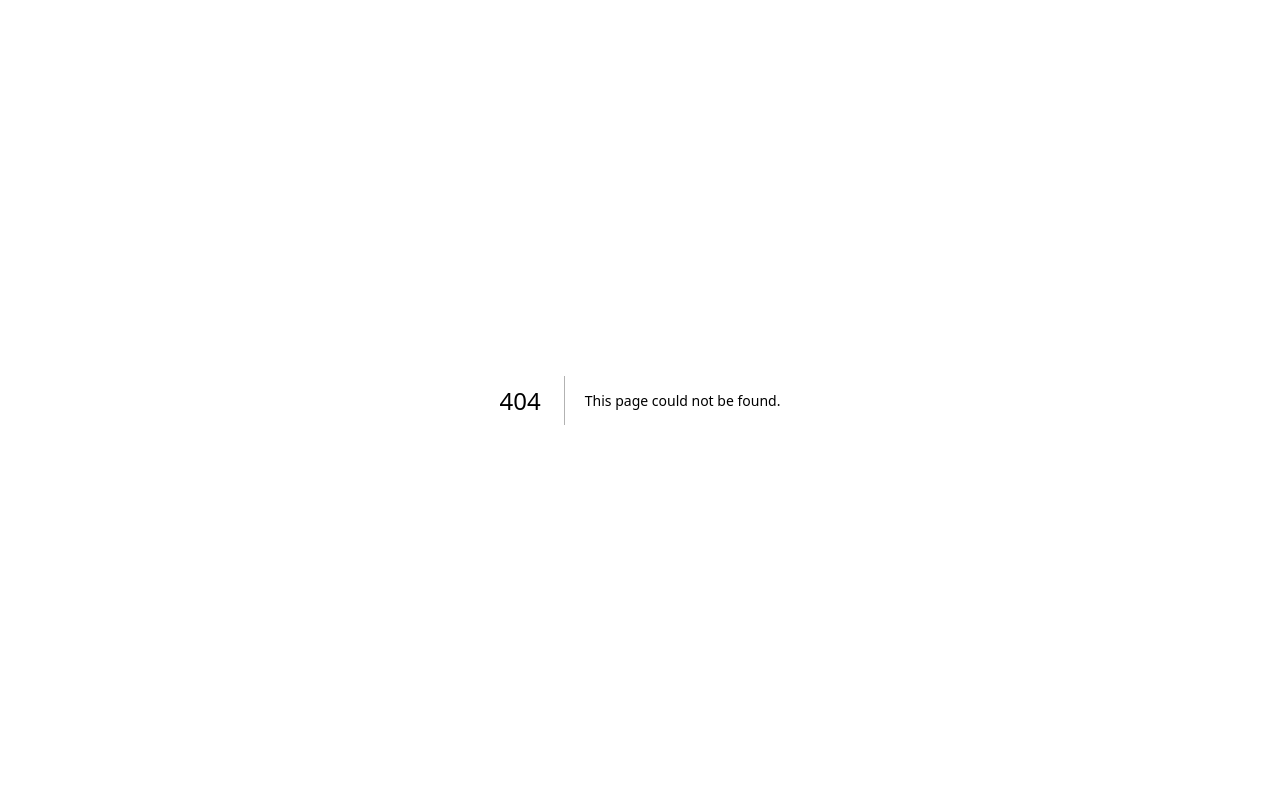
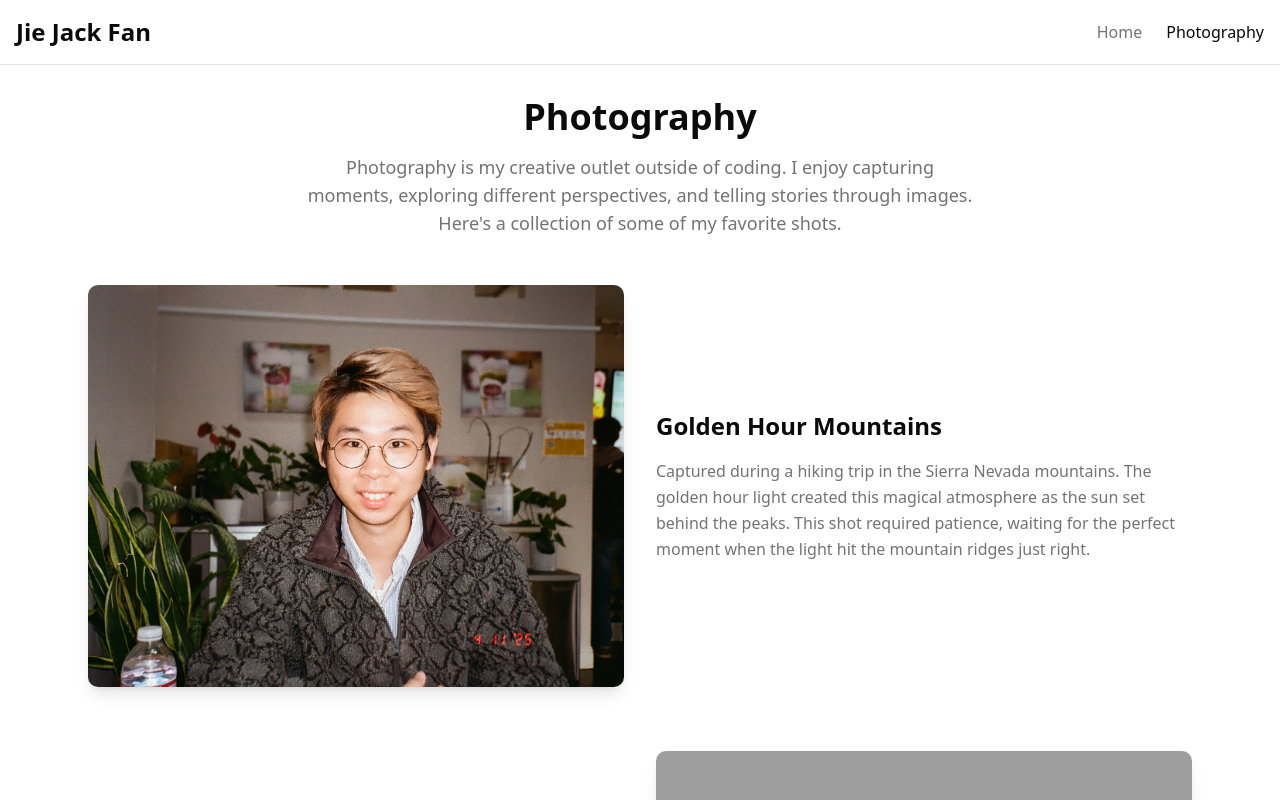
Before and after one commit to jiejackfan/jackkkfan, a Next.js app: page /photography in a window 1280 px wide. Before the commit this address had no page. Shown: the top 800 px of the page. Built offline with nearby package versions, Linux system fonts and the light colour scheme; grey boxes are pictures that could not be loaded.

Commit message:
photography page

```diff
--- a/app/page.tsx
+++ b/app/page.tsx
@@ -9,7 +9,22 @@ export default function HomePage() {
       {/* Header */}
       <header className="border-b">
         <div className="container mx-auto px-4 py-4">
-          <h1 className="text-2xl font-bold">Jie Jack Fan</h1>
+          <div className="flex justify-between items-center">
+            <div className="flex items-center gap-3">
+              <h1 className="text-2xl font-bold">Jie Jack Fan</h1>
+            </div>
+            <nav className="flex gap-6">
+              <Link href="/" className="text-foreground hover:text-muted-foreground transition-colors font-medium">
+                Home
+              </Link>
+              <Link
+                href="/photography"
+                className="text-muted-foreground hover:text-foreground transition-colors font-medium"
+              >
+                Photography
+              </Link>
+            </nav>
+          </div>
         </div>
       </header>
 
@@ -67,22 +82,24 @@ export default function HomePage() {
               <CardHeader>
                 <div className="flex justify-between items-start">
                   <div>
-                    <CardTitle>Senior Software Engineer</CardTitle>
-                    <CardDescription className="text-base">Tech Company Inc.</CardDescription>
+                    <CardTitle>Software Engineer II</CardTitle>
+                    <CardDescription className="text-base">VMware Inc.</CardDescription>
                   </div>
-                  <Badge variant="secondary">2022 - Present</Badge>
+                  <Badge variant="secondary">2022.6 - Present</Badge>
                 </div>
               </CardHeader>
               <CardContent>
                 <p className="text-muted-foreground mb-3">
-                  Led development of scalable web applications serving millions of users. Collaborated with
+                  Led development of scalable web applications serving enterprises users. Collaborated with
                   cross-functional teams to deliver high-quality software solutions.
                 </p>
                 <div className="flex flex-wrap gap-2">
-                  <Badge variant="outline">React</Badge>
+                  <Badge variant="outline">Angular</Badge>
                   <Badge variant="outline">Node.js</Badge>
                   <Badge variant="outline">TypeScript</Badge>
                   <Badge variant="outline">AWS</Badge>
+                  <Badge variant="outline">MySQL</Badge>
+                  <Badge variant="outline">Redis</Badge>
                 </div>
               </CardContent>
             </Card>
@@ -91,10 +108,10 @@ export default function HomePage() {
               <CardHeader>
                 <div className="flex justify-between items-start">
                   <div>
-                    <CardTitle>Software Engineer</CardTitle>
-                    <CardDescription className="text-base">Startup Solutions</CardDescription>
+                    <CardTitle>Software Engineer Intern</CardTitle>
+                    <CardDescription className="text-base">Glimmer 411</CardDescription>
                   </div>
-                  <Badge variant="secondary">2020 - 2022</Badge>
+                  <Badge variant="secondary">2021.5 - 2021.8</Badge>
                 </div>
               </CardHeader>
               <CardContent>
@@ -107,30 +124,6 @@ export default function HomePage() {
                   <Badge variant="outline">Python</Badge>
                   <Badge variant="outline">PostgreSQL</Badge>
                   <Badge variant="outline">Docker</Badge>
-                </div>
-              </CardContent>
-            </Card>
-
-            <Card>
-              <CardHeader>
-                <div className="flex justify-between items-start">
-                  <div>
-                    <CardTitle>Junior Developer</CardTitle>
-                    <CardDescription className="text-base">Digital Agency</CardDescription>
-                  </div>
-                  <Badge variant="secondary">2019 - 2020</Badge>
-                </div>
-              </CardHeader>
-              <CardContent>
-                <p className="text-muted-foreground mb-3">
-                  Built responsive websites and web applications for various clients. Gained experience in modern web
-                  development practices and agile methodologies.
-                </p>
-                <div className="flex flex-wrap gap-2">
-                  <Badge variant="outline">HTML/CSS</Badge>
-                  <Badge variant="outline">JavaScript</Badge>
-                  <Badge variant="outline">PHP</Badge>
-                  <Badge variant="outline">MySQL</Badge>
                 </div>
               </CardContent>
             </Card>
@@ -248,6 +241,63 @@ export default function HomePage() {
             </Card>
           </div>
         </section>
+
+        {/* Education Section */}
+        <section className="mb-12">
+          <h3 className="text-2xl font-bold mb-6">Education</h3>
+          <div className="space-y-6">
+            <Card>
+              <CardHeader>
+                <div className="flex justify-between items-start">
+                  <div>
+                    <CardTitle>University of Virginia</CardTitle>
+                    <CardDescription className="text-base">Master of Engineering in Computer Science</CardDescription>
+                  </div>
+                  <Badge variant="secondary">2020.8 - 2022.5</Badge>
+                </div>
+              </CardHeader>
+              <CardContent>
+                <p className="text-muted-foreground mb-3">
+                  Led development of scalable web applications serving enterprises users. Collaborated with
+                  cross-functional teams to deliver high-quality software solutions.
+                </p>
+                <div className="flex flex-wrap gap-2">
+                  <Badge variant="outline">Angular</Badge>
+                  <Badge variant="outline">Node.js</Badge>
+                  <Badge variant="outline">TypeScript</Badge>
+                  <Badge variant="outline">AWS</Badge>
+                  <Badge variant="outline">MySQL</Badge>
+                  <Badge variant="outline">Redis</Badge>
+                </div>
+              </CardContent>
+            </Card>
+
+            <Card>
+              <CardHeader>
+                <div className="flex justify-between items-start">
+                  <div>
+                    <CardTitle>Northeastern University</CardTitle>
+                    <CardDescription className="text-base">Bachelor of Science in Computer Engineering</CardDescription>
+                  </div>
+                  <Badge variant="secondary">2020 - 2022</Badge>
+                </div>
+              </CardHeader>
+              <CardContent>
+                <p className="text-muted-foreground mb-3">
+                  Developed and maintained full-stack applications. Implemented new features and optimized existing
+                  systems for better performance.
+                </p>
+                <div className="flex flex-wrap gap-2">
+                  <Badge variant="outline">JavaScript</Badge>
+                  <Badge variant="outline">Python</Badge>
+                  <Badge variant="outline">PostgreSQL</Badge>
+                  <Badge variant="outline">Docker</Badge>
+                </div>
+              </CardContent>
+            </Card>
+          </div>
+        </section>
+
       </main>
 
       {/* Footer */}
--- /dev/null
+++ b/app/photography/page.tsx
@@ -0,0 +1,140 @@
+import Link from "next/link"
+import Image from "next/image"
+
+export default function PhotographyPage() {
+  const photos = [
+    {
+      id: 1,
+      src: "/photos/what.jpg",
+      title: "Golden Hour Mountains",
+      description:
+        "Captured during a hiking trip in the Sierra Nevada mountains. The golden hour light created this magical atmosphere as the sun set behind the peaks. This shot required patience, waiting for the perfect moment when the light hit the mountain ridges just right.",
+    },
+    {
+      id: 2,
+      src: "/photos/street-1.jpg",
+      title: "City Life",
+      description:
+        "A candid moment captured on the busy streets of downtown San Francisco. I love how street photography allows you to freeze fleeting moments that tell a story about urban life and human connection.",
+    },
+    {
+      id: 3,
+      src: "/photos/nature-1.jpg",
+      title: "Morning Dew",
+      description:
+        "Early morning macro photography in my local park. The dew drops on this spider web caught the first rays of sunlight, creating natural prisms. Macro photography has taught me to appreciate the small details we often overlook.",
+    },
+    {
+      id: 4,
+      src: "/photos/portrait-1.jpg",
+      title: "Natural Portrait",
+      description:
+        "A portrait session with natural lighting during the blue hour. I prefer working with available light rather than artificial lighting - it creates more authentic and emotional connections in portraits.",
+    },
+    {
+      id: 5,
+      src: "/photos/architecture-1.jpg",
+      title: "Modern Lines",
+      description:
+        "The geometric patterns of modern architecture fascinate me. This shot was taken at the SFMOMA, focusing on how light and shadow interact with the building's angular design to create abstract compositions.",
+    },
+    {
+      id: 6,
+      src: "/photos/sunset-1.jpg",
+      title: "Ocean Sunset",
+      description:
+        "Taken at Half Moon Bay during a particularly spectacular sunset. The waves were crashing against the rocks, and I used a longer exposure to capture the smooth water movement while keeping the dramatic sky sharp.",
+    },
+  ]
+
+  return (
+    <div className="min-h-screen bg-background">
+      {/* Header with Navigation */}
+      <header className="border-b">
+        <div className="container mx-auto px-4 py-4">
+          <div className="flex justify-between items-center">
+            <div className="flex items-center gap-3">
+              <h1 className="text-2xl font-bold">Jie Jack Fan</h1>
+            </div>
+            <nav className="flex gap-6">
+              <Link href="/" className="text-muted-foreground hover:text-foreground transition-colors font-medium">
+                Home
+              </Link>
+              <Link
+                href="/photography"
+                className="text-foreground hover:text-muted-foreground transition-colors font-medium"
+              >
+                Photography
+              </Link>
+            </nav>
+          </div>
+        </div>
+      </header>
+
+      {/* Main Content */}
+      <main className="container mx-auto px-4 md:px-6 py-8 max-w-6xl">
+        {/* Page Header */}
+        <section className="mb-12 text-center">
+          <h2 className="text-3xl md:text-4xl font-bold mb-4">Photography</h2>
+          <p className="text-lg text-muted-foreground max-w-2xl mx-auto">
+            Photography is my creative outlet outside of coding. I enjoy capturing moments, exploring different
+            perspectives, and telling stories through images. Here's a collection of some of my favorite shots.
+          </p>
+        </section>
+
+        {/* Photo Gallery */}
+        <section className="space-y-16">
+          {photos.map((photo, index) => (
+            <div
+              key={photo.id}
+              className={`flex flex-col ${index % 2 === 0 ? "lg:flex-row" : "lg:flex-row-reverse"} gap-8 items-center`}
+            >
+              {/* Photo */}
+              <div className="w-full lg:w-1/2">
+                <div className="relative aspect-[4/3] rounded-lg overflow-hidden shadow-lg">
+                  <Image
+                    src={photo.src || "/placeholder.svg"}
+                    alt={photo.title}
+                    fill
+                    style={{ objectFit: "cover" }}
+                    sizes="(max-width: 1024px) 100vw, 50vw"
+                    className="hover:scale-105 transition-transform duration-300"
+                  />
+                </div>
+              </div>
+
+              {/* Description */}
+              <div className="w-full lg:w-1/2 space-y-4">
+                <h3 className="text-2xl font-bold">{photo.title}</h3>
+                <p className="text-muted-foreground leading-relaxed">{photo.description}</p>
+              </div>
+            </div>
+          ))}
+        </section>
+
+        {/* Call to Action */}
+        <section className="mt-16 text-center">
+          <div className="bg-muted rounded-lg p-8">
+            <h3 className="text-2xl font-bold mb-4">Interested in working together?</h3>
+            <p className="text-muted-foreground mb-6">
+              I'm always open to photography collaborations, whether it's portraits, events, or creative projects.
+            </p>
+            <Link
+              href="mailto:jackfan1998@gmail.com"
+              className="inline-flex items-center gap-2 bg-primary text-primary-foreground px-6 py-3 rounded-md hover:bg-primary/90 transition-colors font-medium"
+            >
+              Get in touch
+            </Link>
+          </div>
+        </section>
+      </main>
+
+      {/* Footer */}
+      <footer className="border-t mt-12">
+        <div className="container mx-auto px-4 py-6 text-center text-muted-foreground">
+          <p>&copy; {new Date().getFullYear()} Jie Fan. All rights reserved.</p>
+        </div>
+      </footer>
+    </div>
+  )
+}
```
Also changed, not shown: public/photos/what.jpg (added).
